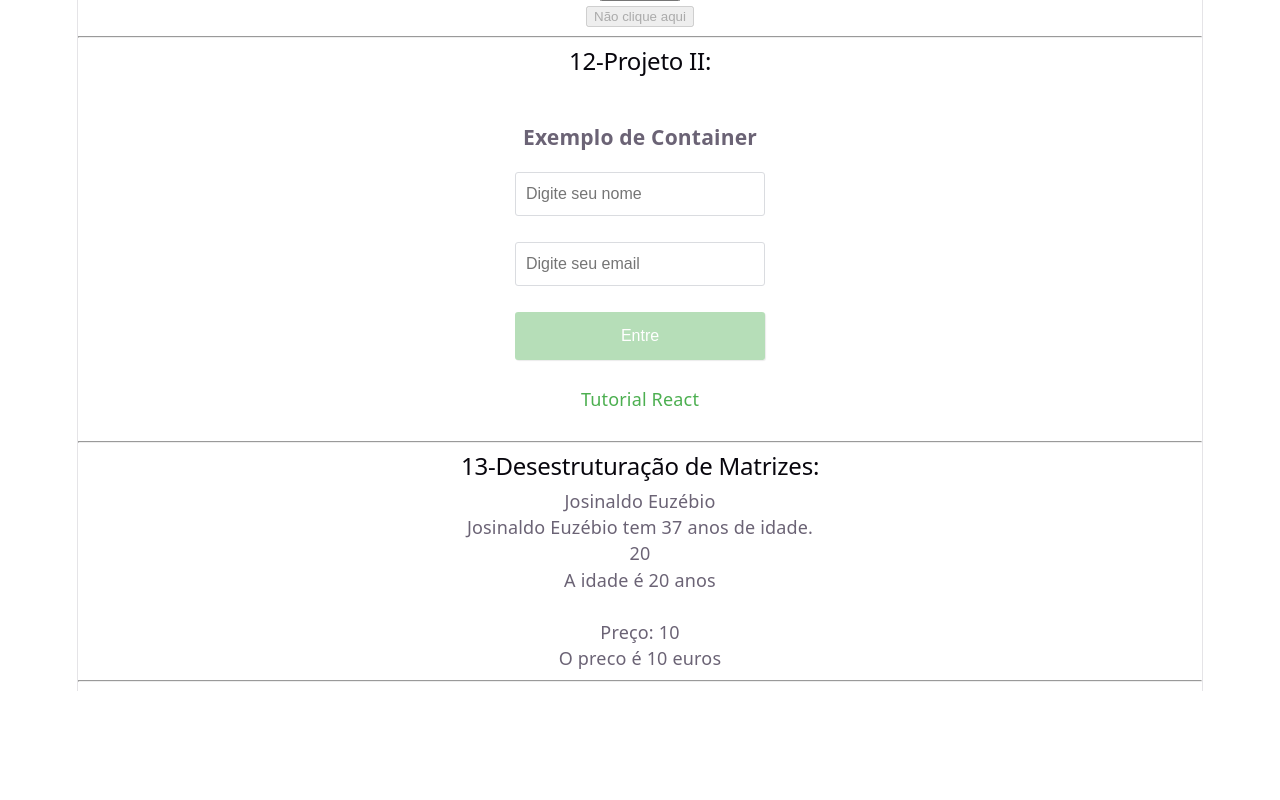
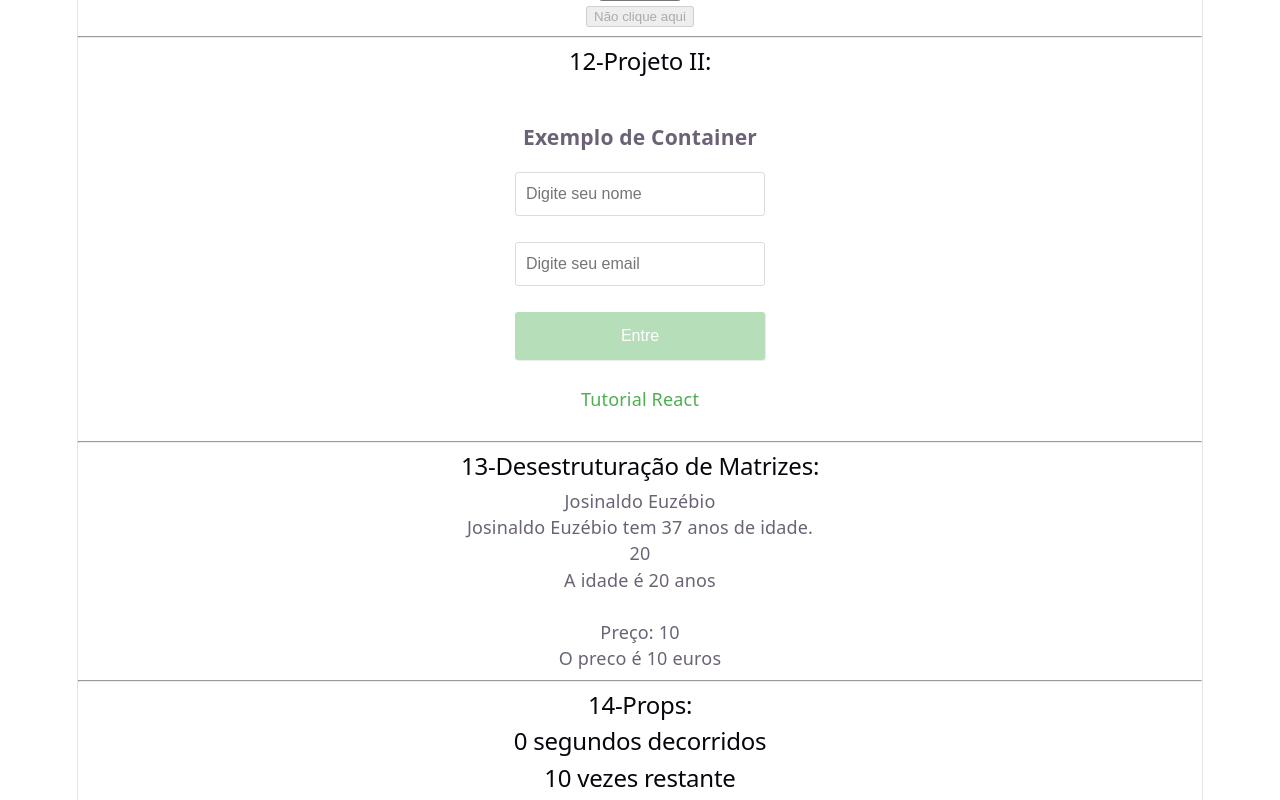
Before and after one commit to Josinaldo-Jr/devStart, a React (Vite) app in the folder Fase 1/react-fase1/: page / in a window 1280 px wide. Shown: the part 2319-3119 px from the top of the page. Before the commit the page ends 3010 px from the top, so only its background shows below. Built offline with nearby package versions, Linux system fonts and the light colour scheme.

Commit message:
feat: add StateComHooks page and components for state management; update App structure

```diff
--- a/Fase 1/react-fase1/src/App.jsx
+++ b/Fase 1/react-fase1/src/App.jsx
@@ -10,6 +10,7 @@
 import JSXAvancado from './pages/JSXAvancado';
 import ProjetoII from './pages/ProjetoII';
 import DesestruturacaoDeMatrizes from './pages/DesestruturacaoDeMatrizes';
+import StateComHooks from './pages/StateComHooks';
 
 // ------------------- //
 function App() {
@@ -37,6 +38,7 @@
       <hr />
       <DesestruturacaoDeMatrizes />
       <hr />
+      <StateComHooks />
     </div>
   );
 }
--- /dev/null
+++ b/Fase 1/react-fase1/src/components/StateComHooks/Contador.jsx
@@ -0,0 +1,10 @@
+import { useState } from "react";
+
+function Contador() {
+
+    const [segundos, setSegundos] = useState(0);
+
+    return <h2>{segundos} segundos decorridos</h2>;
+}
+
+export default Contador;
--- /dev/null
+++ b/Fase 1/react-fase1/src/components/StateComHooks/ContagemRegressiva.jsx
@@ -0,0 +1,10 @@
+import { useState } from "react";
+
+function Contagem() {
+
+    const [contagem, setContagem] = useState(10);
+
+    return <h2>{contagem} vezes restante</h2>;
+}
+
+export default Contagem;
--- /dev/null
+++ b/Fase 1/react-fase1/src/pages/StateComHooks.jsx
@@ -0,0 +1,18 @@
+import Contador from "../components/StateComHooks/Contador";
+import Contagem from "../components/StateComHooks/ContagemRegressiva";
+
+function StateComHooks() {
+
+  return (
+    <>
+      <h2>14-Props:</h2>
+      <Contador />
+      <Contagem />
+
+
+
+    </>
+  );
+}
+
+export default StateComHooks;
```
